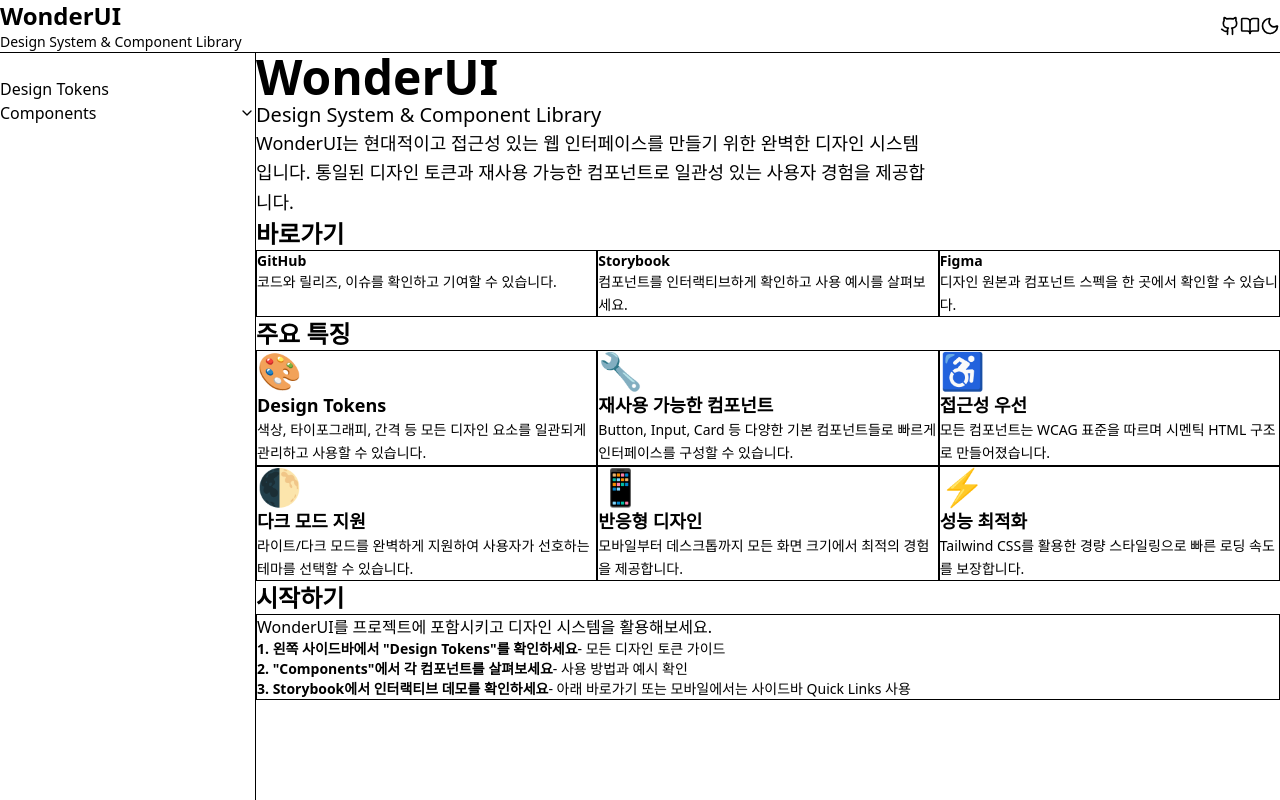
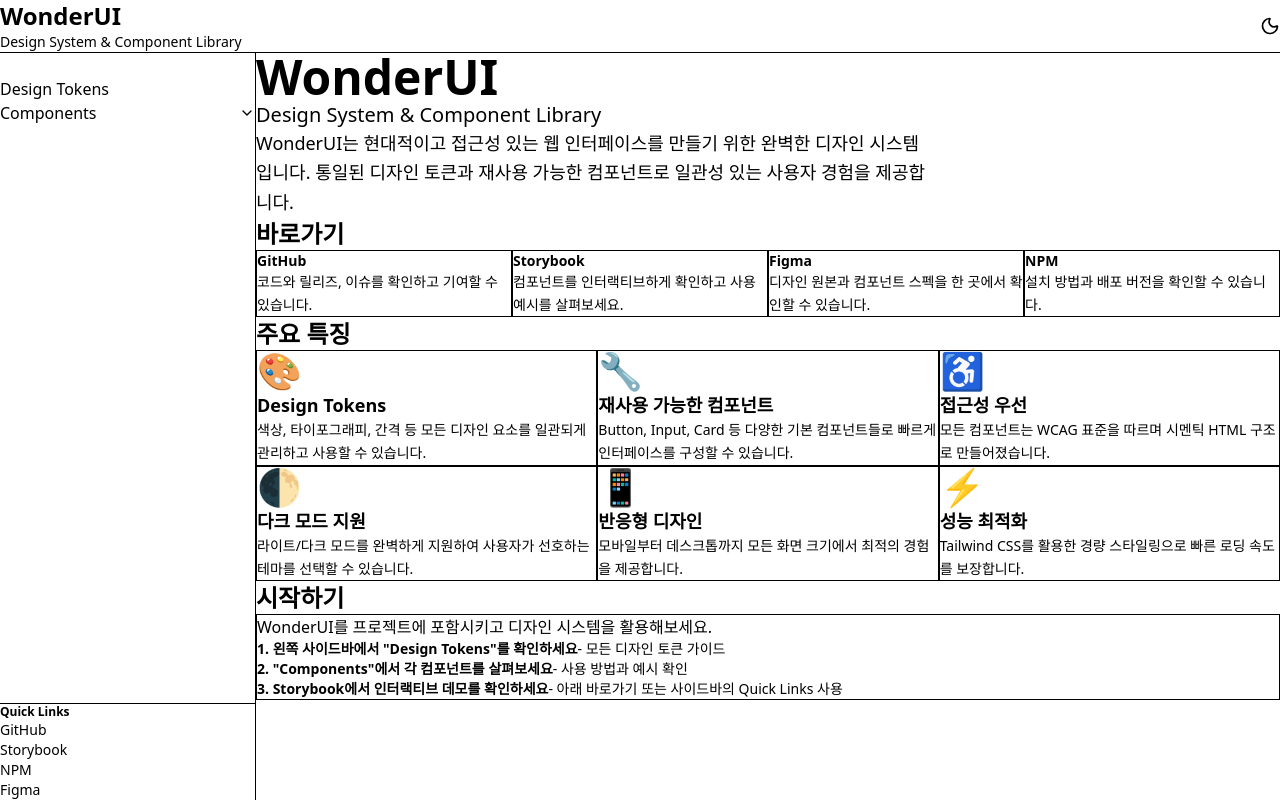
Before and after one commit to SanginJeong/wui, a Next.js app in the folder packages/apps/: page / in a window 1280 px wide. Built offline with nearby package versions, Linux system fonts and the light colour scheme.

Commit message:
refactor: Quick Links 구조 변경

```diff
--- a/packages/apps/src/common/links.ts
+++ b/packages/apps/src/common/links.ts
@@ -11,4 +11,8 @@
     label: "Figma",
     href: "https://www.figma.com",
   },
+  npm: {
+    label: "NPM",
+    href: "https://www.npmjs.com",
+  },
 } as const;
--- a/packages/apps/src/components/MainContent/sections/overview/GettingStarted.tsx
+++ b/packages/apps/src/components/MainContent/sections/overview/GettingStarted.tsx
@@ -25,7 +25,7 @@
             <span className="font-semibold">
               3. Storybook에서 인터랙티브 데모를 확인하세요
             </span>
-            - 아래 바로가기 또는 모바일에서는 사이드바 Quick Links 사용
+            - 아래 바로가기 또는 사이드바의 Quick Links 사용
           </p>
         </div>
       </div>
--- a/packages/apps/src/components/MainContent/sections/overview/QuickLinks.tsx
+++ b/packages/apps/src/components/MainContent/sections/overview/QuickLinks.tsx
@@ -6,12 +6,12 @@
       <h2 className="text-2xl font-bold text-neutral-900 dark:text-white mb-6">
         바로가기
       </h2>
-      <div className="grid grid-cols-1 md:grid-cols-3 gap-4">
+      <div className="flex flex-wrap gap-4">
         <a
           href={EXTERNAL_LINKS.github.href}
           target="_blank"
           rel="noreferrer"
-          className="rounded-xl border border-neutral-200 dark:border-neutral-700 bg-white dark:bg-neutral-800 p-4 shadow-sm transition hover:-translate-y-0.5 hover:shadow-md"
+          className="flex-1 min-w-[200px] rounded-xl border border-neutral-200 dark:border-neutral-700 bg-white dark:bg-neutral-800 p-4 shadow-sm transition hover:-translate-y-0.5 hover:shadow-md"
         >
           <div className="text-sm font-semibold text-neutral-900 dark:text-white">
             GitHub
@@ -24,7 +24,7 @@
           href={EXTERNAL_LINKS.storybook.href}
           target="_blank"
           rel="noreferrer"
-          className="rounded-xl border border-neutral-200 dark:border-neutral-700 bg-white dark:bg-neutral-800 p-4 shadow-sm transition hover:-translate-y-0.5 hover:shadow-md"
+          className="flex-1 min-w-[200px] rounded-xl border border-neutral-200 dark:border-neutral-700 bg-white dark:bg-neutral-800 p-4 shadow-sm transition hover:-translate-y-0.5 hover:shadow-md"
         >
           <div className="text-sm font-semibold text-neutral-900 dark:text-white">
             Storybook
@@ -37,7 +37,7 @@
           href={EXTERNAL_LINKS.figma.href}
           target="_blank"
           rel="noreferrer"
-          className="rounded-xl border border-neutral-200 dark:border-neutral-700 bg-white dark:bg-neutral-800 p-4 shadow-sm transition hover:-translate-y-0.5 hover:shadow-md"
+          className="flex-1 min-w-[200px] rounded-xl border border-neutral-200 dark:border-neutral-700 bg-white dark:bg-neutral-800 p-4 shadow-sm transition hover:-translate-y-0.5 hover:shadow-md"
         >
           <div className="text-sm font-semibold text-neutral-900 dark:text-white">
             Figma
@@ -46,6 +46,19 @@
             디자인 원본과 컴포넌트 스펙을 한 곳에서 확인할 수 있습니다.
           </p>
         </a>
+        <a
+          href={EXTERNAL_LINKS.npm.href}
+          target="_blank"
+          rel="noreferrer"
+          className="flex-1 min-w-[200px] rounded-xl border border-neutral-200 dark:border-neutral-700 bg-white dark:bg-neutral-800 p-4 shadow-sm transition hover:-translate-y-0.5 hover:shadow-md"
+        >
+          <div className="text-sm font-semibold text-neutral-900 dark:text-white">
+            NPM
+          </div>
+          <p className="mt-2 text-sm text-neutral-600 dark:text-neutral-400 leading-relaxed">
+            설치 방법과 배포 버전을 확인할 수 있습니다.
+          </p>
+        </a>
       </div>
     </div>
   );
--- a/packages/apps/src/components/Nav/NavActions.tsx
+++ b/packages/apps/src/components/Nav/NavActions.tsx
@@ -1,7 +1,5 @@
-import { BookOpen, Github, Moon, Sun } from "lucide-react";
+import { Moon, Sun } from "lucide-react";
 import IconButton from "@/common/IconButton";
-import { EXTERNAL_LINKS } from "@/common/links";
-import Link from "next/link";
 
 interface NavActionsProps {
   onDarkModeToggle: () => void;
@@ -11,27 +9,6 @@
 const NavActions = ({ onDarkModeToggle, isDarkMode }: NavActionsProps) => {
   return (
     <div className="flex items-center gap-2 flex-shrink-0">
-      <Link
-        href={EXTERNAL_LINKS.github.href}
-        target="_blank"
-        rel="noreferrer"
-        className="hidden md:flex p-2 hover:bg-neutral-100 dark:hover:bg-neutral-700 rounded-md transition"
-        aria-label="GitHub 방문"
-      >
-        <Github size={20} className="text-neutral-700 dark:text-neutral-300" />
-      </Link>
-      <Link
-        href={EXTERNAL_LINKS.storybook.href}
-        target="_blank"
-        rel="noreferrer"
-        className="hidden md:flex p-2 hover:bg-neutral-100 dark:hover:bg-neutral-700 rounded-md transition"
-        aria-label="Storybook 방문"
-      >
-        <BookOpen
-          size={20}
-          className="text-neutral-700 dark:text-neutral-300"
-        />
-      </Link>
       <IconButton
         onClick={onDarkModeToggle}
         className="p-2 hover:bg-neutral-100 dark:hover:bg-neutral-700 rounded-md transition"
--- a/packages/apps/src/components/SideBar/QuickLinks.tsx
+++ b/packages/apps/src/components/SideBar/QuickLinks.tsx
@@ -3,7 +3,7 @@
 
 const QuickLinks = () => {
   return (
-    <div className="md:hidden pt-6 mt-6 border-t border-neutral-200 dark:border-neutral-700 space-y-2">
+    <div className="pt-6 border-t border-neutral-200 dark:border-neutral-700 space-y-2">
       <div className="text-xs font-semibold text-neutral-500 dark:text-neutral-400">
         Quick Links
       </div>
@@ -25,6 +25,14 @@
           Storybook
         </Link>
         <Link
+          href={EXTERNAL_LINKS.npm.href}
+          target="_blank"
+          rel="noreferrer"
+          className="block text-sm text-neutral-700 dark:text-neutral-300 hover:text-primary-600 dark:hover:text-primary-400 transition"
+        >
+          NPM
+        </Link>
+        <Link
           href={EXTERNAL_LINKS.figma.href}
           target="_blank"
           rel="noreferrer"
--- a/packages/apps/src/components/SideBar/index.tsx
+++ b/packages/apps/src/components/SideBar/index.tsx
@@ -32,7 +32,7 @@
     <>
       <MobileOverlay isOpen={isSidebarOpen} onClose={onCloseSidebar} />
       <aside
-        className={`w-64 border-r border-neutral-200 dark:border-neutral-700 p-6 bg-neutral-50 dark:bg-neutral-800 overflow-y-auto fixed md:static top-20 left-0 h-[calc(100vh-80px)] md:h-auto z-40 transition-transform duration-300 transform ${
+        className={`w-64 border-r border-neutral-200 dark:border-neutral-700 p-6 bg-neutral-50 dark:bg-neutral-800 fixed md:static top-20 left-0 h-[calc(100vh-80px)] md:h-auto z-40 transition-transform duration-300 transform flex flex-col ${
           isSidebarOpen ? "translate-x-0" : "-translate-x-full md:translate-x-0"
         }`}
       >
@@ -44,7 +44,7 @@
           <X size={20} className="text-neutral-700 dark:text-neutral-300" />
         </IconButton>
 
-        <div className="space-y-2 pt-8 md:pt-0">
+        <div className="space-y-2 pt-8 md:pt-0 flex-1 overflow-y-auto">
           <SideBarTabs activeTab={activeTab} onTabChange={handleTabChange} />
           <ComponentsMenu
             activeTab={activeTab}
@@ -52,6 +52,8 @@
             onToggle={() => setIsComponentsOpen(!isComponentsOpen)}
             onTabChange={handleTabChange}
           />
+        </div>
+        <div className="mt-auto">
           <QuickLinks />
         </div>
       </aside>
```
